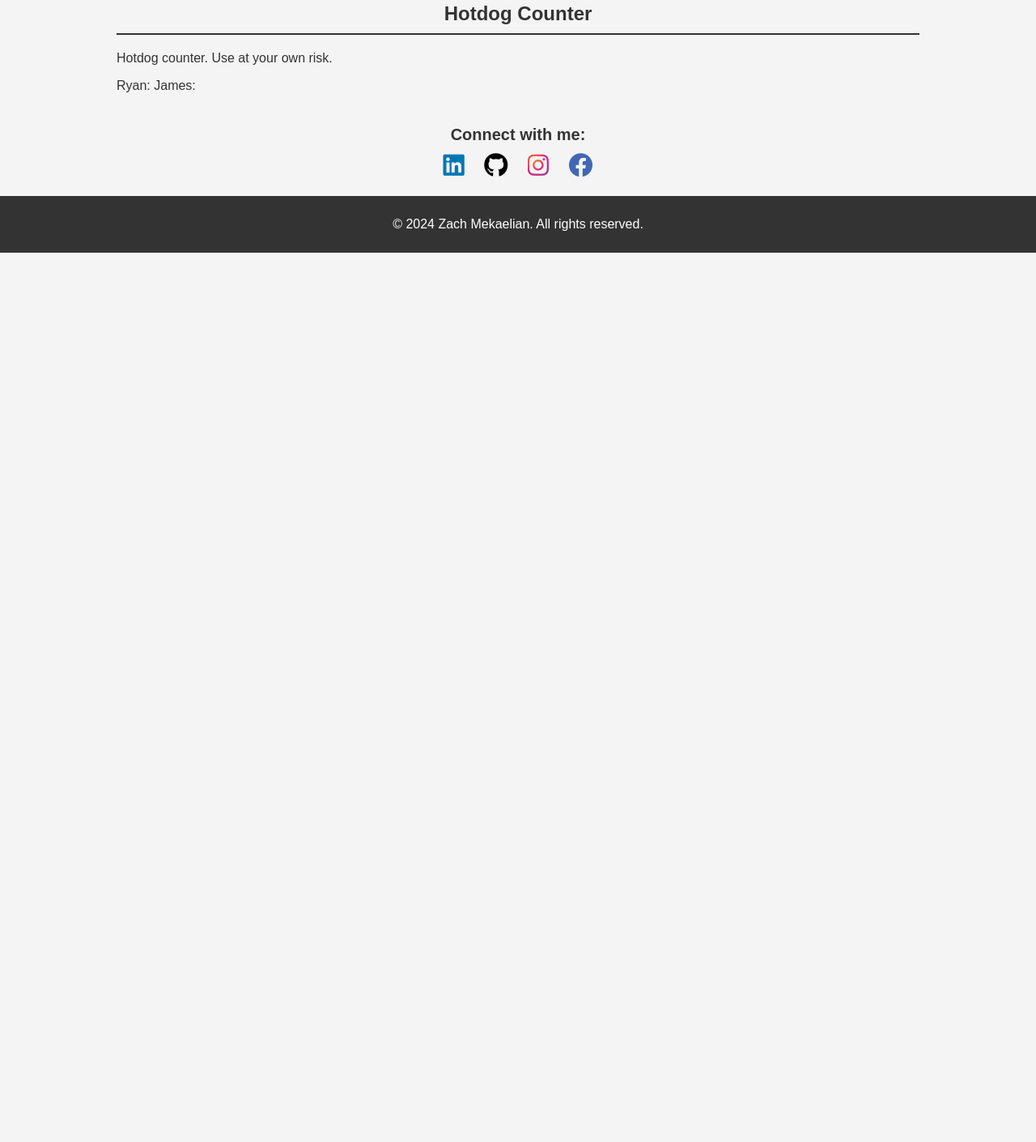
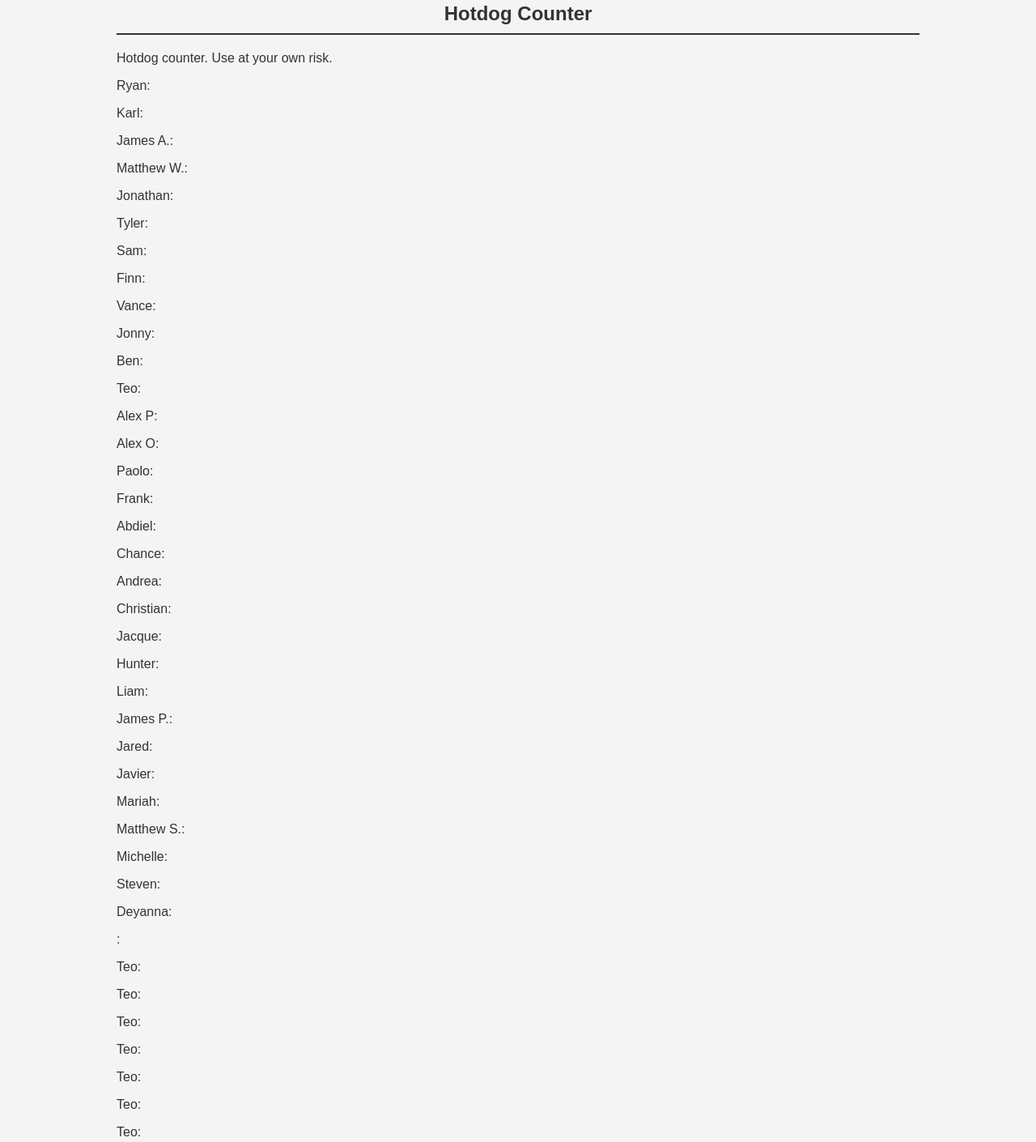
Before and after one commit to ZachMekaelian/ZachMekaelian.github.io, a website: page p_3.html in a window 1280 px wide. Shown: the part 114-1524 px from the top of the page at 81% size. Before the commit the page ends 800 px from the top, so only its background shows below. Drawn offline with Linux system fonts and the light colour scheme.

Commit message:
Update p_3.html

```diff
--- a/p_3.html
+++ b/p_3.html
@@ -23,9 +23,45 @@
                     Hotdog Counter
                 </h2>
                 <p>Hotdog counter. Use at your own risk.</p>
-                <p>Ryan:
-                    James:
-                    </p>
+                <p>Ryan: </p>
+                <p>Karl: </p>
+                <p>James A.: </p>
+                <p>Matthew W.: </p>
+                <p>Jonathan: </p>
+                <p>Tyler: </p>
+                <p>Sam: </p>
+                <p>Finn: </p>
+                <p>Vance: </p>
+                <p>Jonny: </p>
+                <p>Ben: </p>
+                <p>Teo: </p>
+                <p>Alex P: </p>
+                <p>Alex O: </p>
+                <p>Paolo: </p>
+                <p>Frank: </p>
+                <p>Abdiel: </p>
+                <p>Chance: </p>
+                <p>Andrea: </p>
+                <p>Christian: </p>
+                <p>Jacque: </p>
+                <p>Hunter: </p>
+                <p>Liam: </p>
+                <p>James P.: </p>
+                <p>Jared: </p>
+                <p>Javier: </p>
+                <p>Mariah: </p>
+                <p>Matthew S.: </p>
+                <p>Michelle: </p>
+                <p>Steven: </p>
+                <p>Deyanna: </p>
+                <p>: </p>
+                <p>Teo: </p>
+                <p>Teo: </p>
+                <p>Teo: </p>
+                <p>Teo: </p>
+                <p>Teo: </p>
+                <p>Teo: </p>
+                <p>Teo: </p>
             </div>
         </section>
 
```
